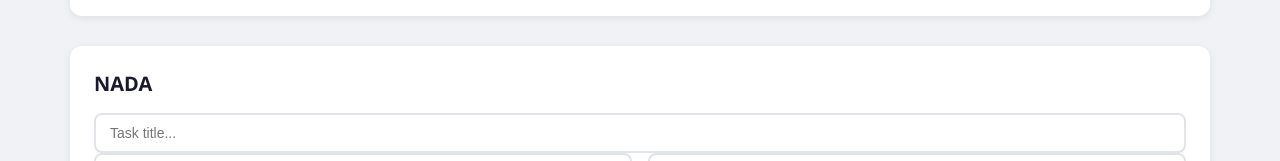
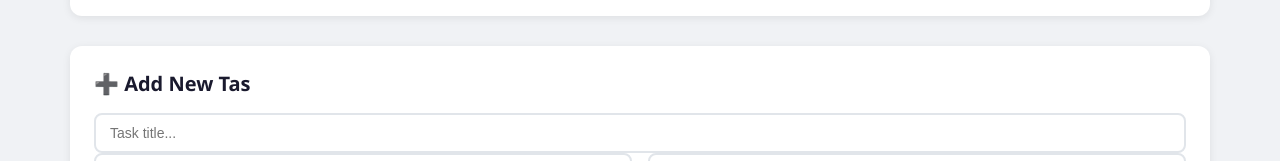
Before and after one commit to nada-nada100/taskflow, a plain HTML site: page frontend/dashboard.html in a window 1280 px wide. Shown: the part 440-601 px from the top of the page. Drawn offline with nearby package versions, Linux system fonts and the light colour scheme; no server answers; sample sign-in values are in the browser's storage.

Commit message:
change nada to Add New Task

```diff
--- a/frontend/dashboard.html
+++ b/frontend/dashboard.html
@@ -50,7 +50,7 @@
 
             <!-- Add Task Form -->
             <div class="add-task-form">
-                <h2>NADA</h2>
+                <h2>➕ Add New Tas</h2>
                 <form id="taskForm">
                     <div class="form-row">
                         <div class="full-width">
```
